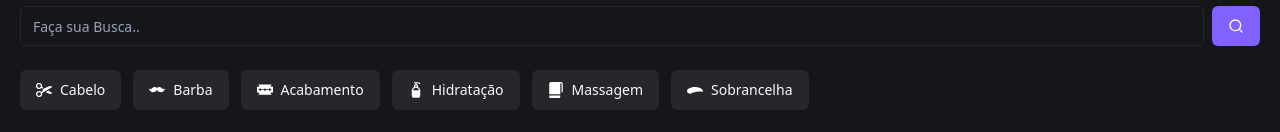
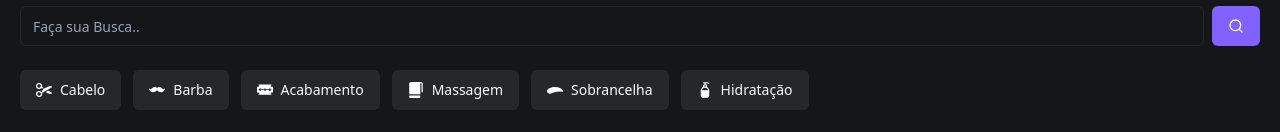
Before and after one commit to Mathdino/Cortae, a Next.js app: page / in a window 1280 px wide. Shown: the part 174-306 px from the top of the page. Built offline with nearby package versions, Linux system fonts and the light colour scheme; no server answers; the database is empty.

Commit message:
feat: add BookingItem component

```diff
--- /dev/null
+++ b/app/_constants/search.ts
@@ -0,0 +1,31 @@
+interface QuickSearchOption {
+  imageUrl: string
+  title: string
+}
+
+export const quickSearchOptions: QuickSearchOption[] = [
+  {
+    imageUrl: "/cabelo.svg",
+    title: "Cabelo",
+  },
+  {
+    imageUrl: "/barba.svg",
+    title: "Barba",
+  },
+  {
+    imageUrl: "/acabamento.svg",
+    title: "Acabamento",
+  },
+  {
+    imageUrl: "/massagem.svg",
+    title: "Massagem",
+  },
+  {
+    imageUrl: "/sobrancelha.svg",
+    title: "Sobrancelha",
+  },
+  {
+    imageUrl: "/hidratacao.svg",
+    title: "Hidratação",
+  },
+]
--- /dev/null
+++ b/app/components/booking-item.tsx
@@ -0,0 +1,37 @@
+import { Badge } from "./ui/badge"
+import { Card, CardContent } from "./ui/card"
+import { Avatar, AvatarImage } from "./ui/avatar"
+
+//TODO: Receber agendamento como props
+const BookingItem = () => {
+  return (
+    <>
+      <h2 className="mb-3 mt-6 text-xs font-bold uppercase text-gray-400">
+        Agendamentos
+      </h2>
+      <Card className="mt-6">
+        <CardContent className="flex justify-between p-0">
+          {/* ESQUERDA */}
+          <div className="flex flex-col gap-2 py-5 pl-5">
+            <Badge className="w-fit">Confirmado</Badge>
+            <h3 className="font-semibold">Corte de Cabelo</h3>
+            <div className="flex items-center gap-2">
+              <Avatar className="h-6 w-6">
+                <AvatarImage src="https://utfs.io/f/c97a2dc9-cf62-468b-a851-bfd2bdde775f-16p.png" />
+              </Avatar>
+              <p className="text-sm">Barbearia do Marcos</p>
+            </div>
+          </div>
+          {/* DIREITA */}
+          <div className="flex flex-col items-center justify-center border-l-2 border-solid px-5">
+            <p className="text-sm">Maio</p>
+            <p className="text-2xl">29</p>
+            <p className="text-sm">22:00</p>
+          </div>
+        </CardContent>
+      </Card>
+    </>
+  )
+}
+
+export default BookingItem
--- a/app/page.tsx
+++ b/app/page.tsx
@@ -4,10 +4,10 @@
 import { Button } from "./components/ui/button"
 import Image from "next/image"
 import { Card, CardContent } from "./components/ui/card"
-import { Badge } from "./components/ui/badge"
-import { Avatar, AvatarImage } from "./components/ui/avatar"
 import { db } from "./_lib/prisma"
 import BabershopItem from "./components/barbershop-item"
+import { quickSearchOptions } from "./_constants/search"
+import BookingItem from "./components/booking-item"
 
 const Home = async () => {
   //Chamar banco de Dados
@@ -36,45 +36,17 @@
 
         {/*BUSCA RÁPIDA*/}
         <div className="[&:: -webkit-scrollbar]:hidden mt-6 flex gap-3 overflow-x-scroll">
-          <Button className="gap-2" variant="secondary">
-            <Image src="/cabelo.svg" width={16} height={16} alt="cabelo" />
-            Cabelo
-          </Button>
-          <Button className="gap-2" variant="secondary">
-            <Image src="/barba.svg" width={16} height={16} alt="Barba" />
-            Barba
-          </Button>
-          <Button className="gap-2" variant="secondary">
-            <Image
-              src="/acabamento.svg"
-              width={16}
-              height={16}
-              alt="Acabamento"
-            />
-            Acabamento
-          </Button>
-          <Button className="gap-2" variant="secondary">
-            <Image
-              src="/hidratacao.svg"
-              width={16}
-              height={16}
-              alt="Hidratação"
-            />
-            Hidratação
-          </Button>
-          <Button className="gap-2" variant="secondary">
-            <Image src="/massagem.svg" width={16} height={16} alt="Massagem" />
-            Massagem
-          </Button>
-          <Button className="gap-2" variant="secondary">
-            <Image
-              src="/sobrancelha.svg"
-              width={16}
-              height={16}
-              alt="Sobrancelha"
-            />
-            Sobrancelha
-          </Button>
+          {quickSearchOptions.map((option) => (
+            <Button className="gap-2" variant="secondary" key={option.title}>
+              <Image
+                src={option.imageUrl}
+                width={16}
+                height={16}
+                alt={option.title}
+              />
+              {option.title}
+            </Button>
+          ))}
         </div>
 
         {/* BANNER */}
@@ -88,30 +60,7 @@
         </div>
 
         {/* AGENDAMENTOS */}
-        <h2 className="mb-3 mt-6 text-xs font-bold uppercase text-gray-400">
-          Agendamentos
-        </h2>
-        <Card className="mt-6">
-          <CardContent className="flex justify-between p-0">
-            {/* ESQUERDA */}
-            <div className="flex flex-col gap-2 py-5 pl-5">
-              <Badge className="w-fit">Confirmado</Badge>
-              <h3 className="font-semibold">Corte de Cabelo</h3>
-              <div className="flex items-center gap-2">
-                <Avatar className="h-6 w-6">
-                  <AvatarImage src="https://utfs.io/f/c97a2dc9-cf62-468b-a851-bfd2bdde775f-16p.png" />
-                </Avatar>
-                <p className="text-sm">Barbearia do Marcos</p>
-              </div>
-            </div>
-            {/* DIREITA */}
-            <div className="flex flex-col items-center justify-center border-l-2 border-solid px-5">
-              <p className="text-sm">Maio</p>
-              <p className="text-2xl">29</p>
-              <p className="text-sm">22:00</p>
-            </div>
-          </CardContent>
-        </Card>
+        <BookingItem />
 
         {/* RECOMENDADOS */}
         <h2 className="mb-3 mt-6 text-xs font-bold uppercase text-gray-400">
```
